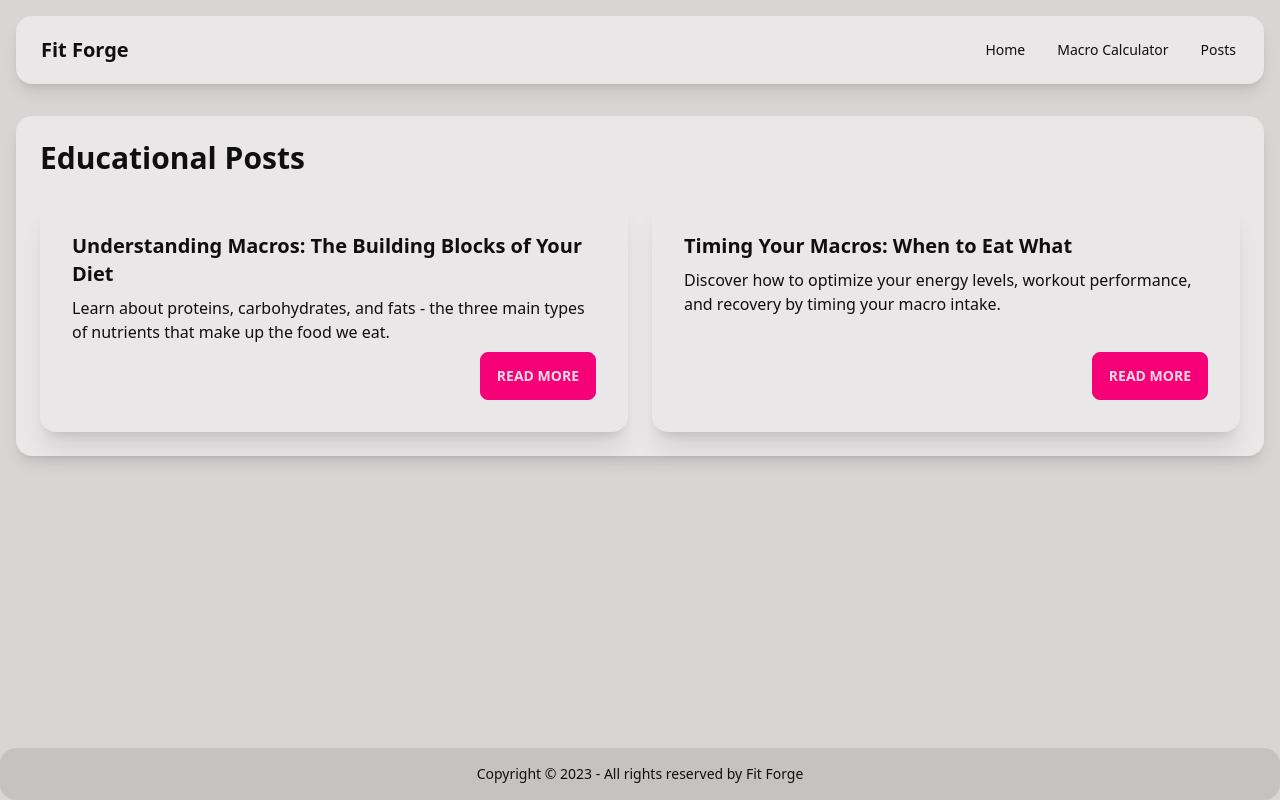
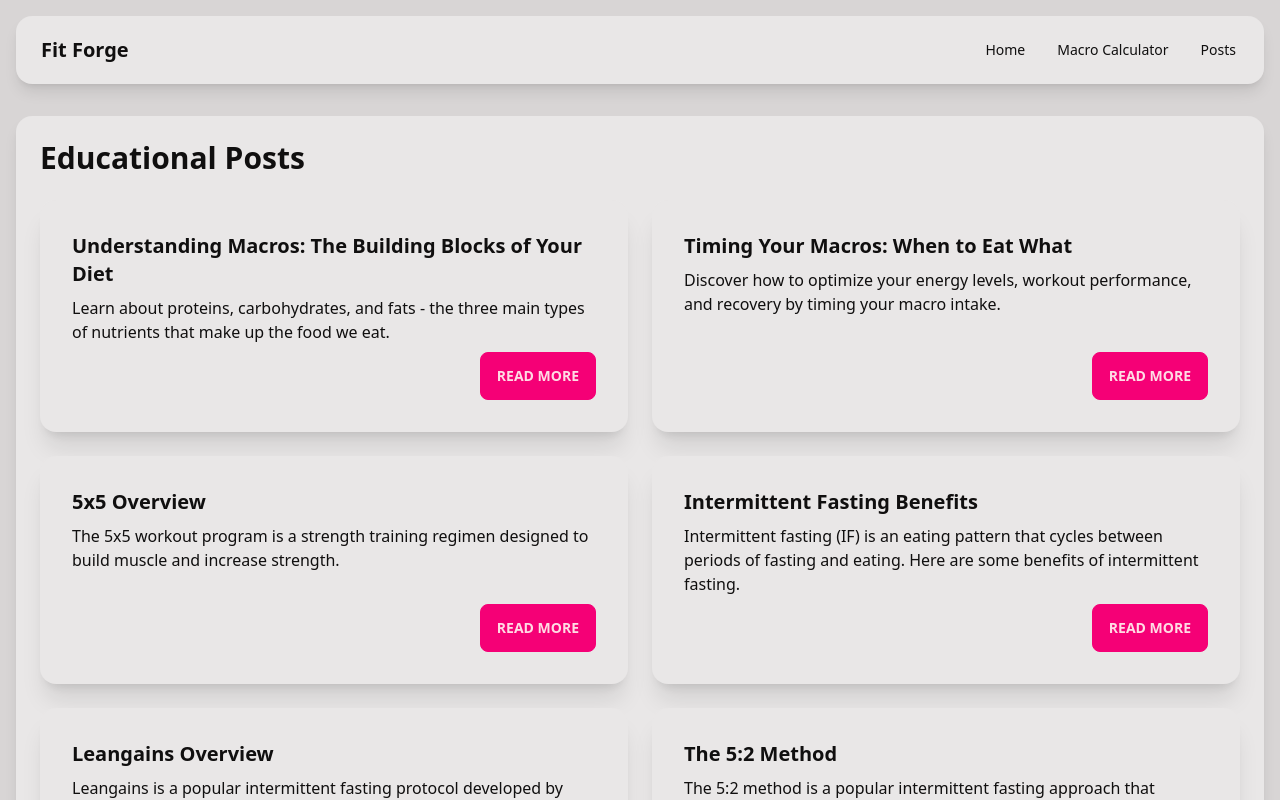
Before and after one commit to spences10/fit-forge, a SvelteKit app: page /posts in a window 1280 px wide. Shown: the top 800 px of the page. Built offline with nearby package versions, Linux system fonts and the light colour scheme.

Commit message:
docs: :memo: add 5:2 method

```diff
--- a/src/routes/posts/+page.svelte
+++ b/src/routes/posts/+page.svelte
@@ -14,6 +14,34 @@
 				'Discover how to optimize your energy levels, workout performance, and recovery by timing your macro intake.',
 			link: '/posts/macro-timing',
 		},
+		{
+			id: 3,
+			title: '5x5 Overview',
+			excerpt:
+				'The 5x5 workout program is a strength training regimen designed to build muscle and increase strength.',
+			link: '/posts/5x5-overview',
+		},
+		{
+			id: 4,
+			title: 'Intermittent Fasting Benefits',
+			excerpt:
+				'Intermittent fasting (IF) is an eating pattern that cycles between periods of fasting and eating. Here are some benefits of intermittent fasting.',
+			link: '/posts/intermittent-fasting-benefits',
+		},
+		{
+			id: 5,
+			title: 'Leangains Overview',
+			excerpt:
+				'Leangains is a popular intermittent fasting protocol developed by Martin Berkhan. It combines fasting periods with strategic eating to optimize muscle gain and fat loss.',
+			link: '/posts/leangains-overview',
+		},
+		{
+			id: 6,
+			title: 'The 5:2 Method',
+			excerpt:
+				'The 5:2 method is a popular intermittent fasting approach that involves eating normally for five days of the week and restricting calorie intake for the remaining two days.',
+			link: '/posts/5-2-method',
+		},
 	]);
 </script>
 
@@ -23,11 +51,11 @@
 	{#each posts as article}
 		<div class="card bg-base-100 shadow-xl">
 			<div class="card-body">
-				<h2 class="card-title">{article.title}</h2>
-				<p>{article.excerpt}</p>
-				<div class="card-actions justify-end">
-					<a href={article.link} class="btn btn-primary">Read More</a>
-				</div>
+					<h2 class="card-title">{article.title}</h2>
+					<p>{article.excerpt}</p>
+					<div class="card-actions justify-end">
+						<a href={article.link} class="btn btn-primary">Read More</a>
+					</div>
 			</div>
 		</div>
 	{/each}
```
Also changed, not shown: src/lib/content/5-2-method.md (added, +35 -0 lines).
